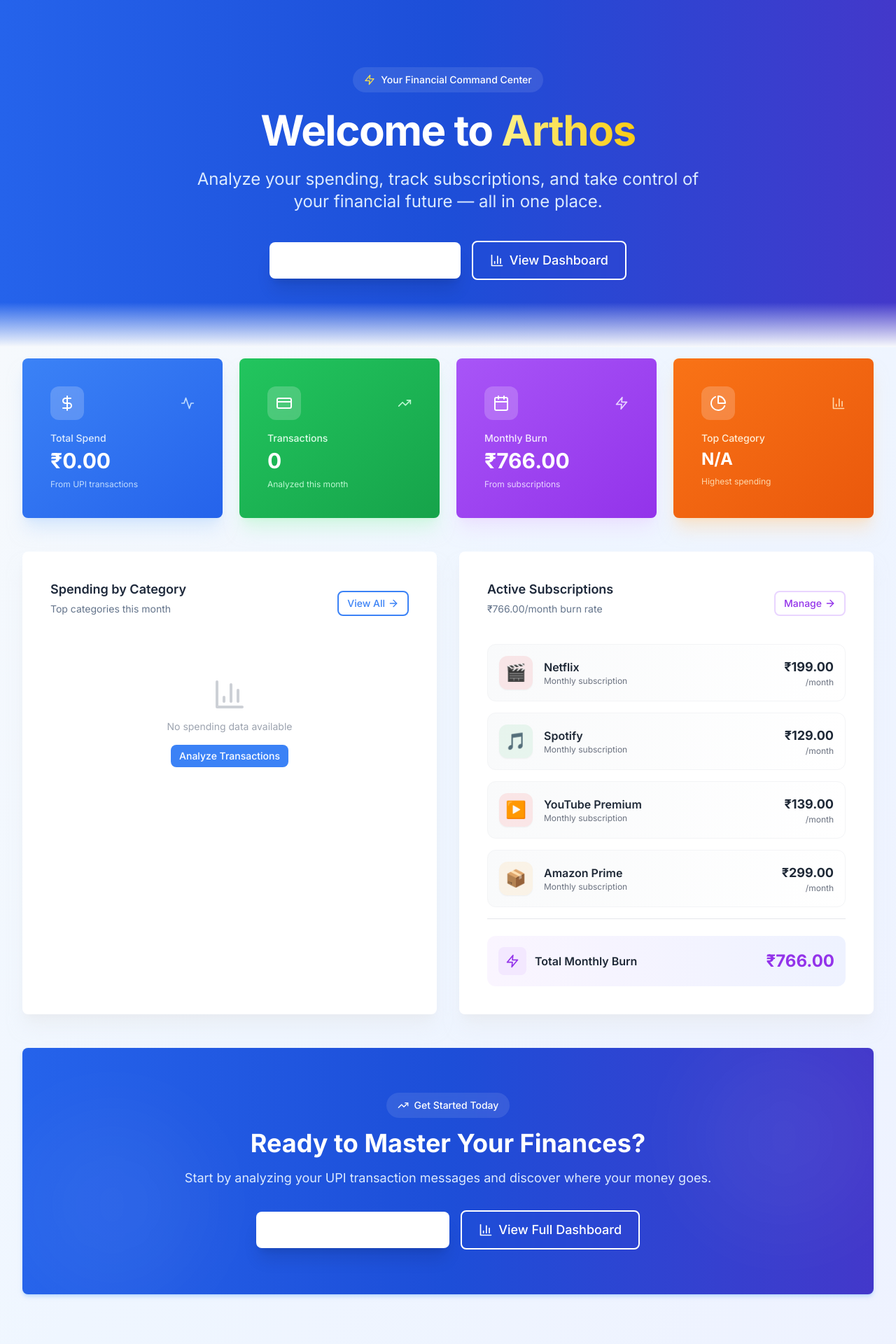
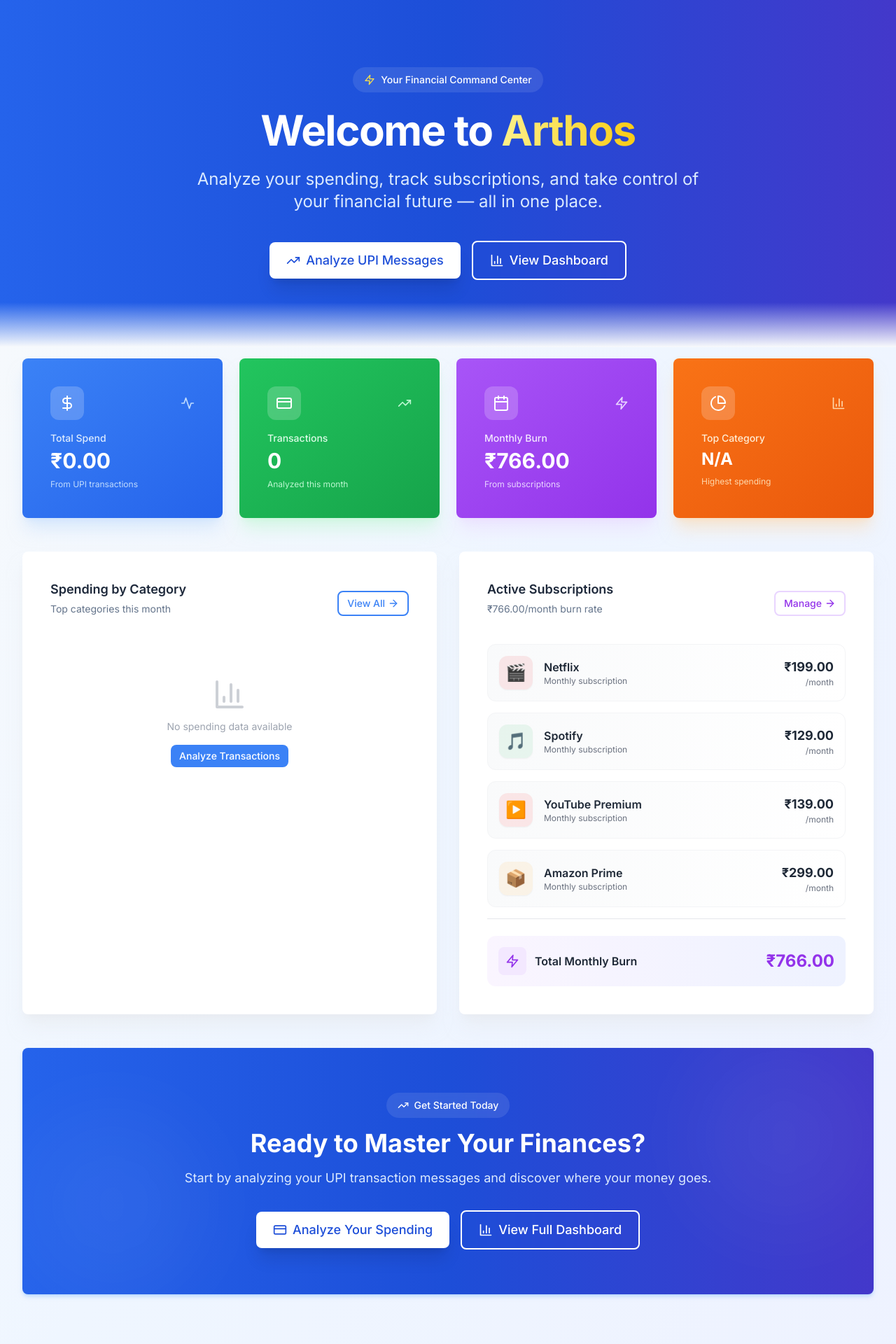
Before and after one commit to Savyasachi-2005/Arthos, a React (Vite) app in the folder fd/: page / in a window 1280 px wide. Shown: the top 1920 px of the page at 70% size. Built offline with nearby package versions, Linux system fonts and the light colour scheme; no server answers.

Commit message:
feat: Update button styles on Home page for improved visibility

```diff
--- a/fd/src/pages/Home.tsx
+++ b/fd/src/pages/Home.tsx
@@ -63,7 +63,7 @@
               <Button
                 size="lg"
                 onClick={() => navigate('/analyzer')}
-                className="bg-white text-blue-600 hover:bg-blue-50 shadow-xl hover:shadow-2xl transition-all duration-300 transform hover:scale-105"
+                className="!bg-white !text-blue-700 hover:!bg-blue-50 shadow-xl hover:shadow-2xl transition-all duration-300 transform hover:scale-105"
               >
                 <TrendingUp className="h-5 w-5 mr-2" />
                 Analyze UPI Messages
@@ -314,7 +314,7 @@
                 <Button
                   size="lg"
                   onClick={() => navigate('/analyzer')}
-                  className="bg-white text-blue-600 hover:bg-blue-50 shadow-xl hover:shadow-2xl transform hover:scale-105 transition-all duration-300"
+                  className="!bg-white !text-blue-700 hover:!bg-blue-50 shadow-xl hover:shadow-2xl transform hover:scale-105 transition-all duration-300"
                 >
                   <CreditCard className="h-5 w-5 mr-2" />
                   Analyze Your Spending
```
